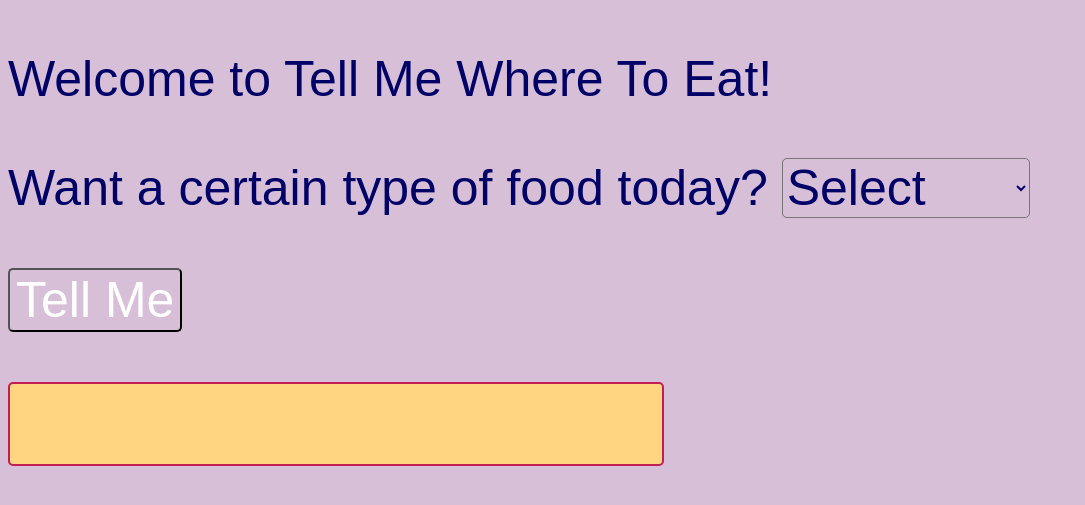
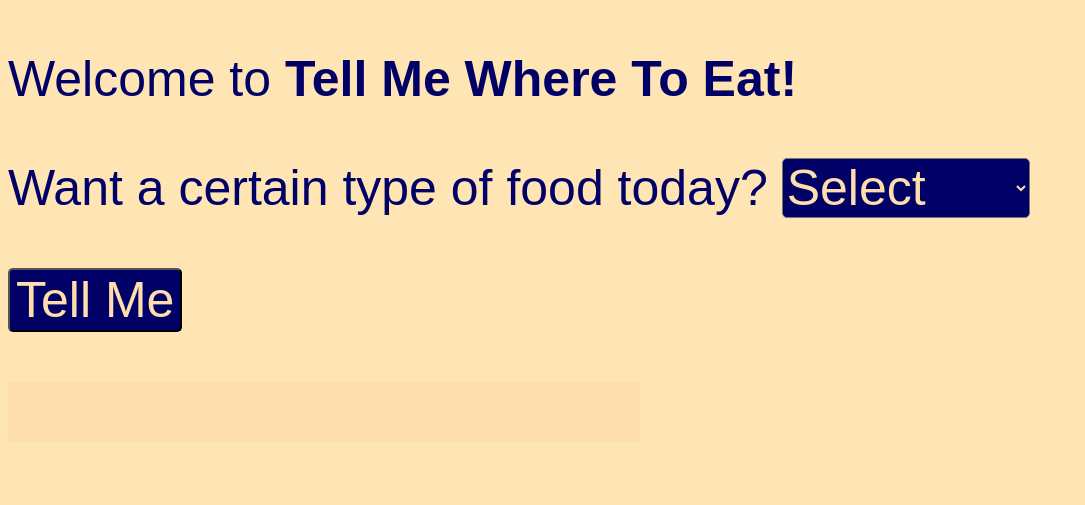
Before and after one commit to LuccaWang1/Tell-Me-Where-To-Eat, a Flask app: page / in a window 1280 px wide. Shown: the top 505 px of the page, without its empty margins (0-1085 px from the left). Run offline with Flask 2, Linux system fonts and the light colour scheme.

Commit message:
Styling, removed inline on homepage and cleaned up css

```diff
--- a/Templates/homepage.html
+++ b/Templates/homepage.html
@@ -7,7 +7,7 @@
         <link href="static/css/eateries.css" rel="stylesheet" type="text/css">
     </head>
     <body>
-            <p>Welcome to Tell Me Where To Eat!</p>
+            <p>Welcome to <strong>Tell Me Where To Eat!</strong></p>
 
                 <form id="form">
                     <label for="choice">Want a certain type of food today?</label>
@@ -29,7 +29,7 @@
 
             <p></p>
 
-            <div style="border: 2px solid #C21E56; padding: 10px;" id="eatery-result-container"></div>
+            <div id="eatery-result-container"></div>
 
         <script src="/static/js/button.js"></script>
     </body>
--- a/static/css/eateries.css
+++ b/static/css/eateries.css
@@ -1,6 +1,7 @@
 /* Color palette:
 Burnt Orange: #CC5500 rgb(204, 85, 0)
 Light Orange: #FFD580 rgb(255, 213, 128)
+Navajo White #FFDEAD rgb(244, 187, 68)
 Dark Blue: #000066
 Pink: #FFC0CB
 Thistle (purple): #D8BFD8
@@ -11,31 +12,37 @@ Ruby Red: #C21E56 */
     font-family: Arial, Helvetica, sans-serif;
     justify-content: center;
     color: #000066;
-    background-color: #d8bfd8;
+    background-color: #FFE5B4;
     border-radius: 5px;
 }
 
 div {
     height: 60px;
     width: 50%;
-    background-color: #FFD580;
+    background-color: #FFDEAD;
 }
 
 #button {
-    color: white;
-    background-color: #d8bfd8;
+    color: #FFDEAD;
+    background-color: #000066;
     justify-content: center;
 }
 
 #button:hover {
-    color: #d8bfd8;
-    background-color: white;
+    color: #000066;
+    background-color: #FFDEAD;
     justify-content: center;
 }
 
 #button:active {
-    color: white;
-    background-color: #d8bfd8;
+    color: #FFDEAD;
+    background-color: #000066;
+    justify-content: center;
+}
+
+select {
+    color: #FFDEAD;
+    background-color: #000066;
     justify-content: center;
 }
 
@@ -52,10 +59,6 @@ div {
     font-family: "Brush Script MT", serif;
     font-size: 50px;
     text-align: center;
-}
-
-#eatery-result-container {
-    border-radius: 5px;
 }
 
 #submit-form {
@@ -84,8 +87,3 @@ div {
 .dropdown:hover .dropdown-content {
     display: block;
 } */
-
-/* select {
-    padding: 5px;
-    font-size: 16px;
-} */
```
